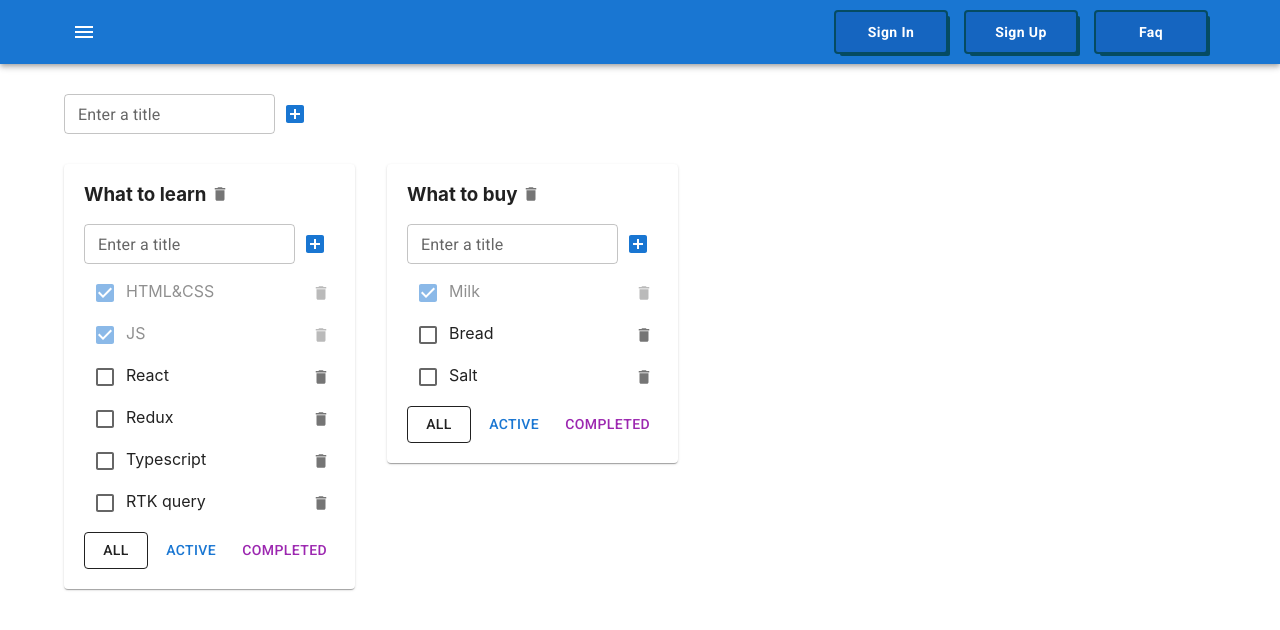
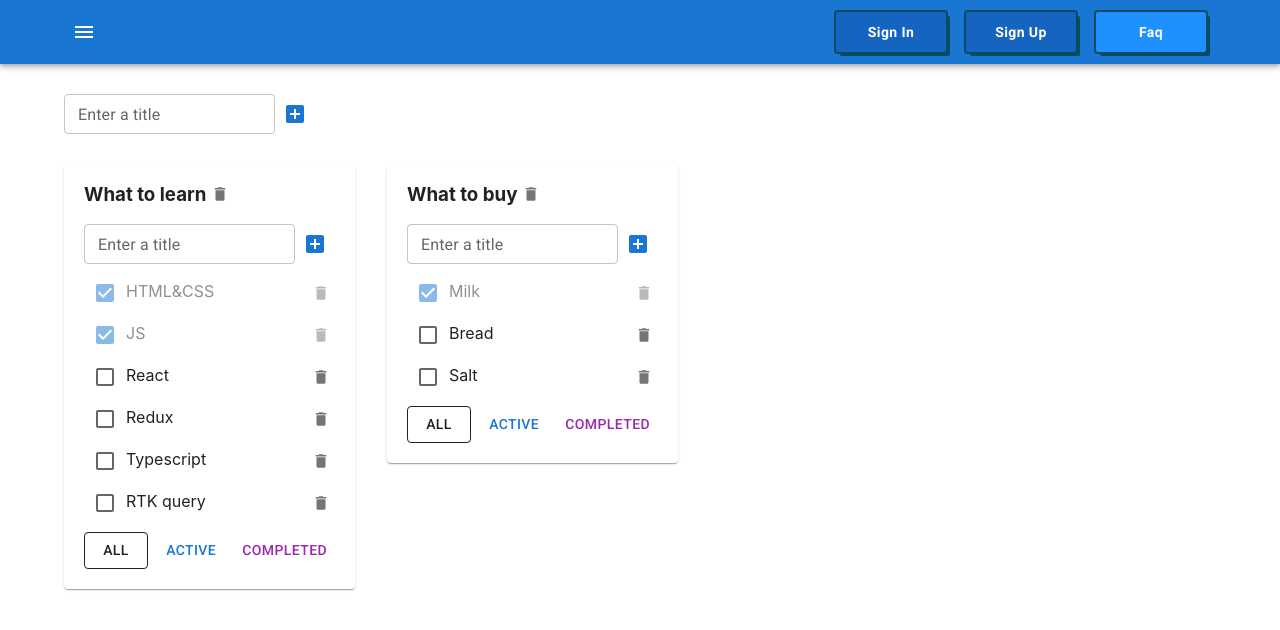
Before and after one commit to Nikolay-Gruzd/ToDoList, a React (Vite) app: page / in a window 1280 px wide. Shown: the top 630 px of the page. Built offline with nearby package versions, Linux system fonts and the light colour scheme.

Commit message:
NavButton.ts MUI
Working with styled arguments

Added a background style for the Faq button, specified via arguments

```diff
--- a/src/App.tsx
+++ b/src/App.tsx
@@ -125,7 +125,7 @@ export const App = () => {
                         <div>
                             <NavButton>Sign in</NavButton>
                             <NavButton>Sign up</NavButton>
-                            <NavButton>Faq</NavButton>
+                            <NavButton background={'dodgerblue'}>Faq</NavButton>
                         </div>
                     </Container>
                 </Toolbar>
--- a/src/NavButton.ts
+++ b/src/NavButton.ts
@@ -1,7 +1,11 @@
 import { styled } from '@mui/material/styles'
 import Button from '@mui/material/Button'
 
-export const NavButton = styled(Button)({
+type Props = {
+    background?: string
+}
+
+export const NavButton = styled(Button)<Props>(({ background }) => ({
     minWidth: '110px',
     fontWeight: 'bold',
     boxShadow: '0 0 0 2px #054B62, 4px 4px 0 0 #054B62',
@@ -10,5 +14,5 @@ export const NavButton = styled(Button)({
     margin: '0 10px',
     padding: '8px 24px',
     color: '#ffffff',
-    background: '#1565c0',
-})
+    background: background || '#1565c0',
+}))
```
